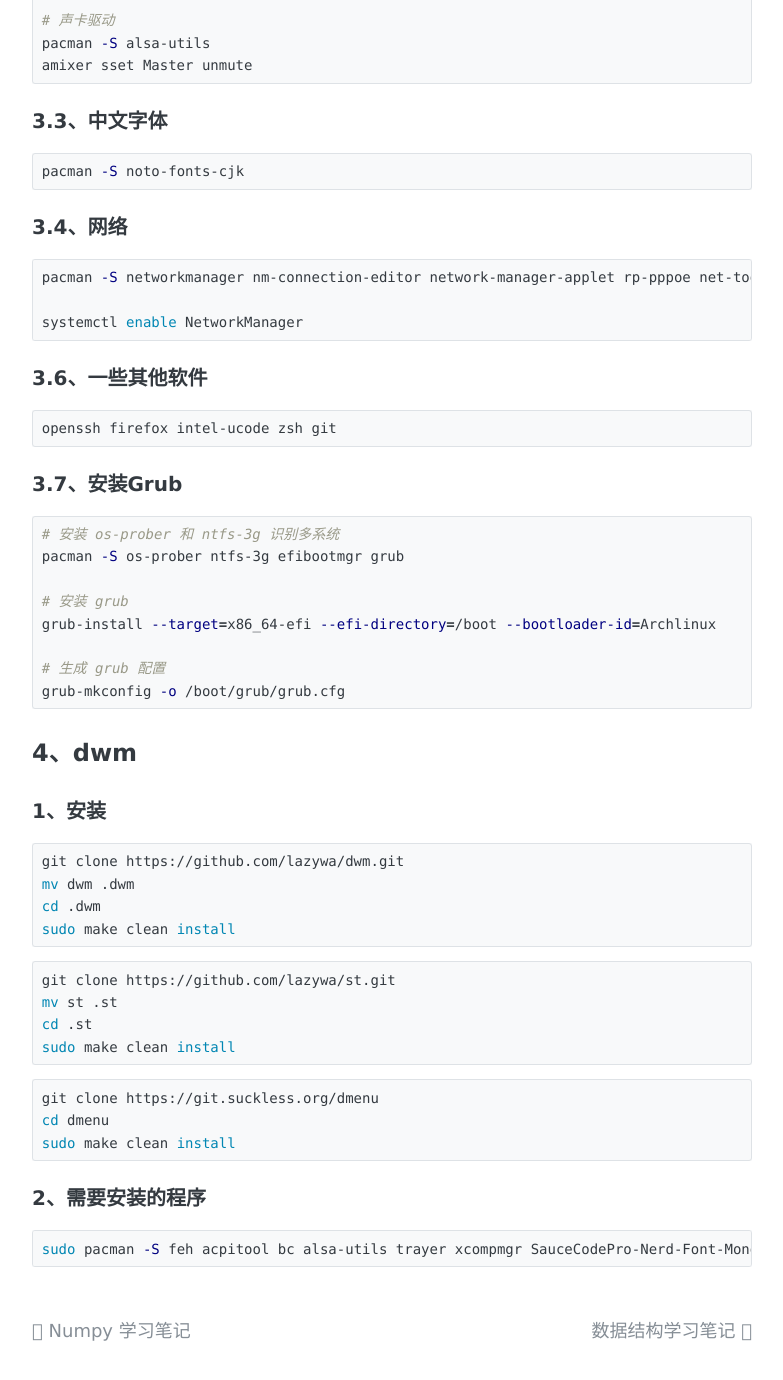
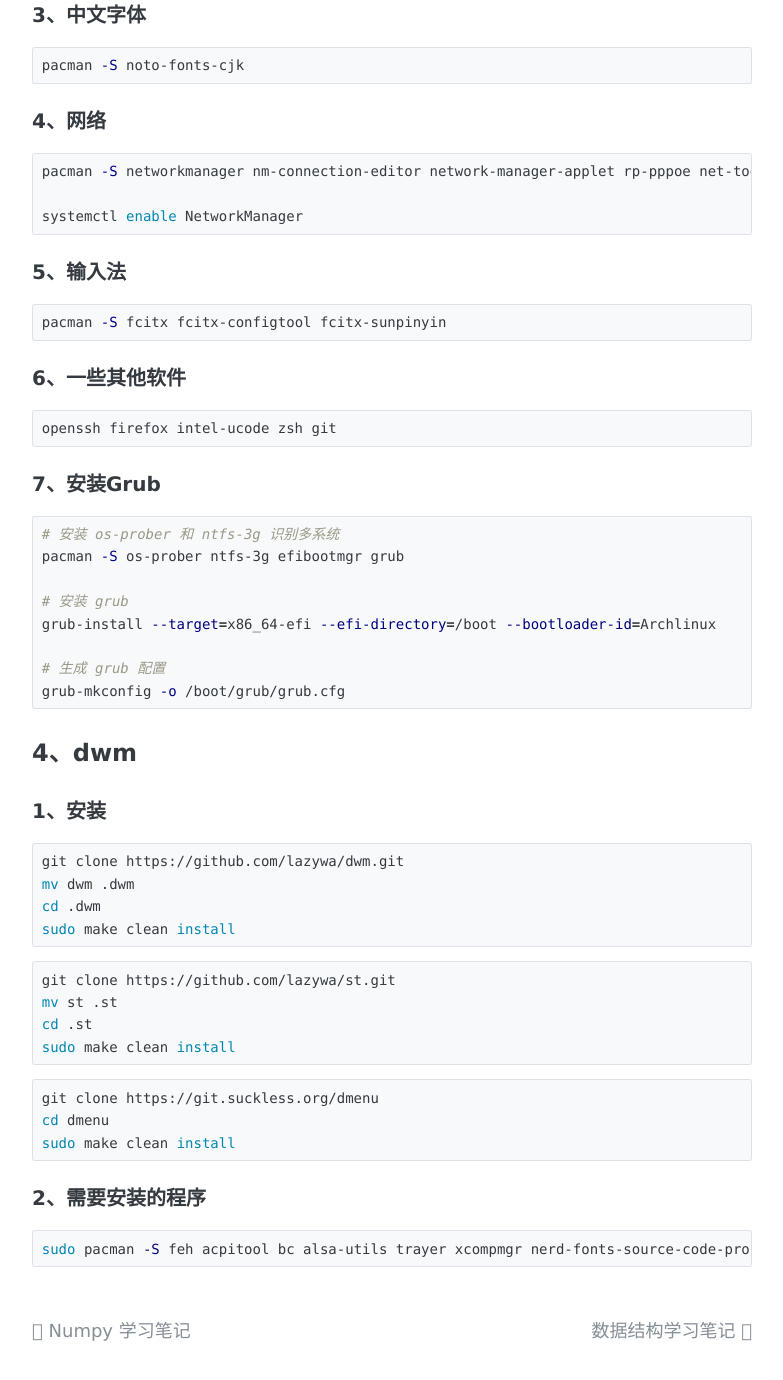
Before and after one commit to lazwan/lazywa.github.io, a Jekyll site: the page built from _posts/2020-2-9-Archlinux-install.md, in a window 1280 px wide and 1400 px high, scrolled down 3641 px. Shown: the top 1380 px of the window, without its empty margins (248-1031 px from the left). Built offline with Jekyll 4.4.1, drawn with Linux system fonts in a browser that asks for light colours; some of the changed text lies outside the part shown.

Commit message:
update Arclinux

````diff
--- a/_posts/2020-2-9-Archlinux-install.md
+++ b/_posts/2020-2-9-Archlinux-install.md
@@ -14,19 +14,13 @@ tags:
 
 ## 1、Archlinux 安装部分
 
-### 1.1、验证启动模式(EFI/BIOS)
+### 1、验证启动模式(EFI/BIOS)
 
 ```shell
 ls /sys/firmware/efi/efivars
 ```
 
-### 1.2、调大字体
-
-```shell
-setfont /usr/share/kbd/consolefonts/LatGrkCyr-12x22.psfu.gz
-```
-
-### 1.3、联网、配置一下软件源，将 China 源放在前面，同步软件源
+### 2、联网、配置一下软件源，将 China 源放在前面，同步软件源
 
 ~~~shell
 rfkill unblock wifi # 取消禁用 wifi 设备
@@ -138,26 +132,26 @@ vim /etc/hosts
 127.0.1.1	hp.localdomain	hp
 ```
 
-### 2.4、配置用户
+### 4、配置用户
 
 ```shell
 # 添加 root 密码
 passwd root
 
 # 创建用户
-useradd -g wheel -m zhw
+useradd -g wheel -m lazywa
 
 # 添加 sudo 权限
 vim /etc/sudoers
 %wheel
 
 # 添加　zhw 密码
-passwd zhw
+passwd lazywa
 ```
 
 ## 3、Archlinux 图形化界面安装(kde)
 
-### 3.1、xorg、kde、gnome
+### 1、xorg、kde、gnome
 
 ```shell
 pacman -S xorg xorg-xinit xorg-apps
@@ -169,7 +163,7 @@ systemctl enable sddm
 pacman -S gnome gnome-extra # gnome 环境
 ```
 
-### 3.2、驱动安装
+### 2、驱动安装
 
 ```shell
 # 显卡驱动(AMD 自行解决)
@@ -183,17 +177,17 @@ pacman -S bluez bluez-utils bluedevil
 systemctl enable bluetooth
 
 # 声卡驱动
-pacman -S alsa-utils
+pacman -S alsa-utils sof-firmware
 amixer sset Master unmute
 ```
 
-### 3.3、中文字体
+### 3、中文字体
 
 ```shell
 pacman -S noto-fonts-cjk
 ```
 
-### 3.4、网络
+### 4、网络
 
 ```shell
 pacman -S networkmanager nm-connection-editor network-manager-applet rp-pppoe net-tools
@@ -201,13 +195,19 @@ pacman -S networkmanager nm-connection-editor network-manager-applet rp-pppoe ne
 systemctl enable NetworkManager
 ```
 
-### 3.6、一些其他软件
+### 5、输入法
+
+```shell
+pacman -S fcitx fcitx-configtool fcitx-sunpinyin
+```
+
+### 6、一些其他软件
 
 ```shell
 openssh firefox intel-ucode zsh git
 ```
 
-### 3.7、安装Grub
+### 7、安装Grub
 
 ```shell
 # 安装 os-prober 和 ntfs-3g 识别多系统
@@ -224,28 +224,28 @@ grub-mkconfig -o /boot/grub/grub.cfg
 
 ### 1、安装
 
-~~~shell
+```shell
 git clone https://github.com/lazywa/dwm.git
 mv dwm .dwm
 cd .dwm
 sudo make clean install
-~~~
+```
 
-~~~shell
+```shell
 git clone https://github.com/lazywa/st.git
 mv st .st
 cd .st
 sudo make clean install
-~~~
+```
 
-~~~shell
+```shell
 git clone https://git.suckless.org/dmenu
 cd dmenu
 sudo make clean install
-~~~
+```
 
 ### 2、需要安装的程序
 
-~~~shell
-sudo pacman -S feh acpitool bc alsa-utils trayer xcompmgr SauceCodePro-Nerd-Font-Mono screenkey
-~~~
+```shell
+sudo pacman -S feh acpitool bc alsa-utils trayer xcompmgr nerd-fonts-source-code-pro screenkey
+```
````
Also changed, not shown: other parts of _posts/2020-2-9-Archlinux-install.md (+10 -10 lines), _posts/2021-01-02-LinuxConfig.md (+0 -14 lines).
